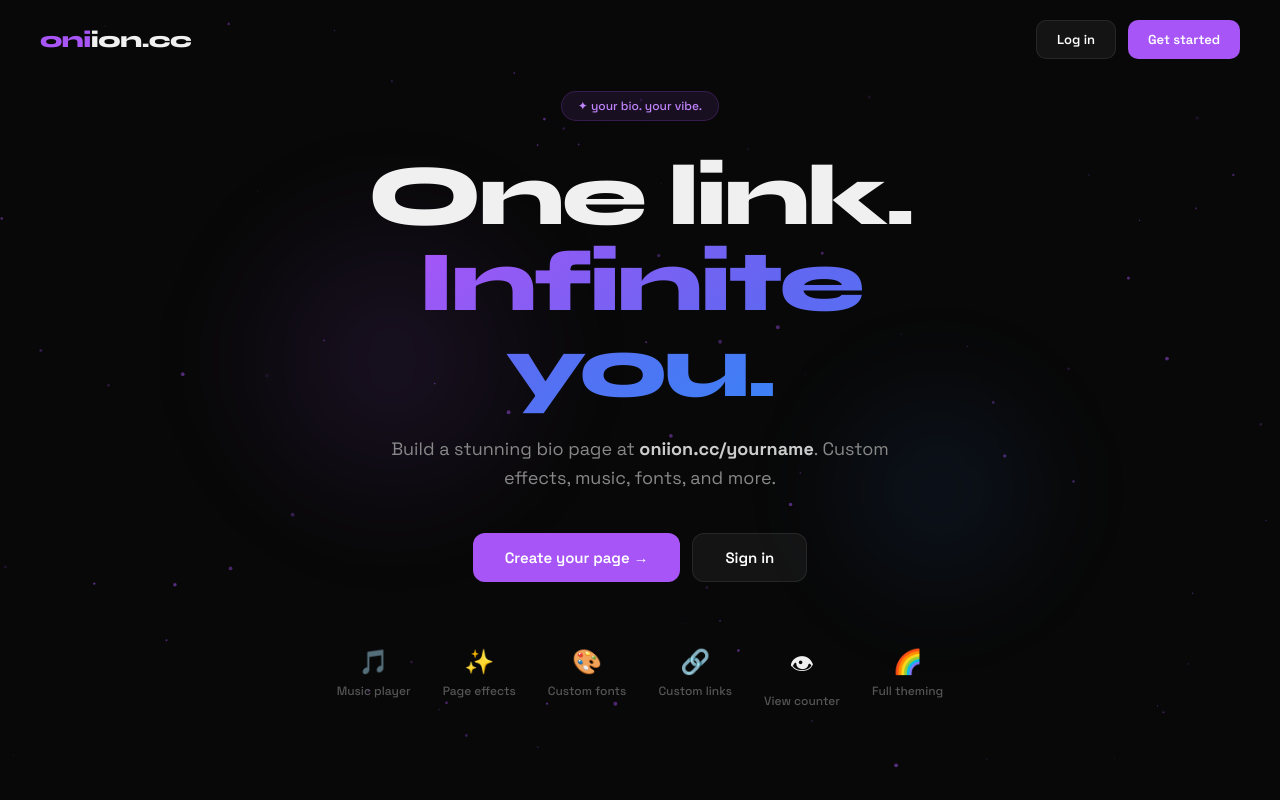
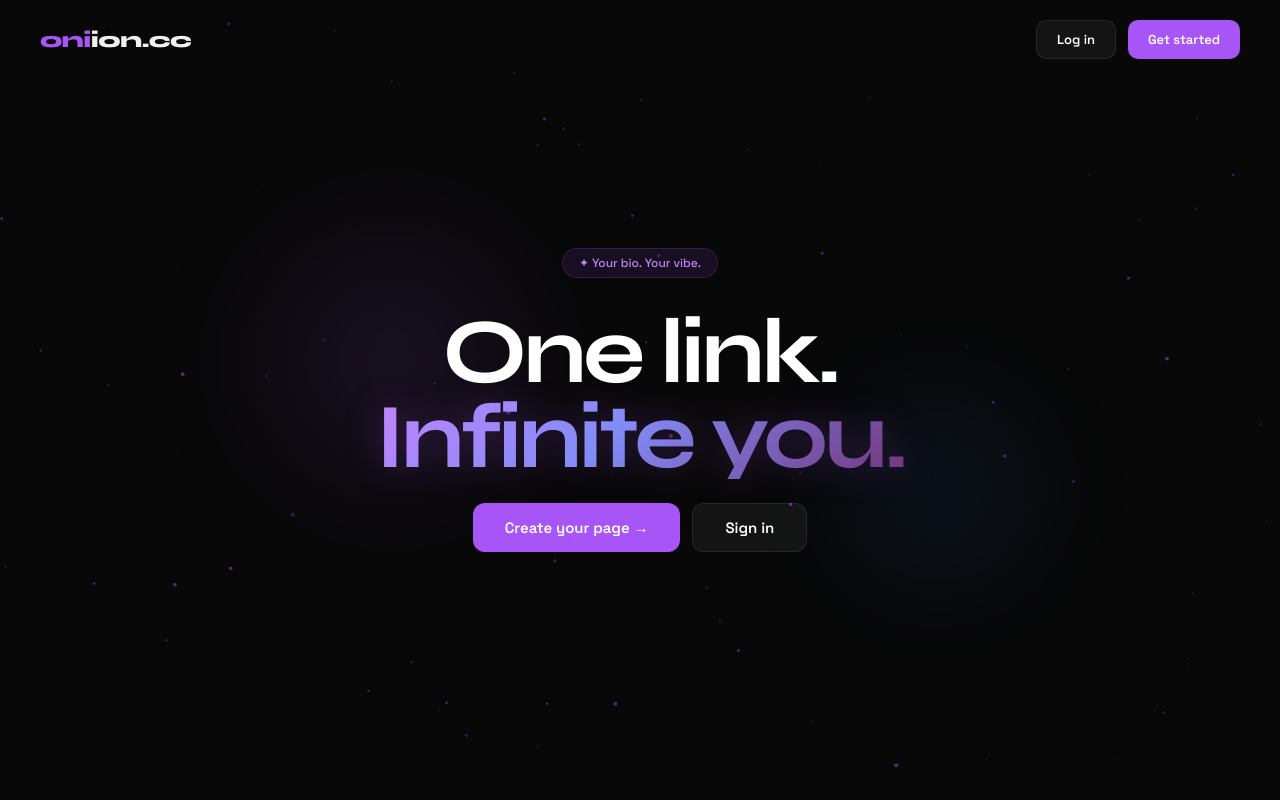
Before and after one commit to 900f/oniion, a Next.js app: page / in a window 1280 px wide. Built offline with nearby package versions, Linux system fonts and the light colour scheme; a web font is replaced by a local one.

Commit message:
Fixed lander

```diff
--- a/src/app/page.tsx
+++ b/src/app/page.tsx
@@ -93,19 +93,35 @@
 
       <main style={{ position: 'relative', zIndex: 10, textAlign: 'center', padding: '0 20px', maxWidth: 700, animation: 'fadeInUp 0.8s ease both' }}>
         <div style={{ display: 'inline-flex', alignItems: 'center', gap: 8, background: 'rgba(168,85,247,0.1)', border: '1px solid rgba(168,85,247,0.2)', borderRadius: 100, padding: '6px 16px', fontSize: 12, color: '#c084fc', marginBottom: 32, fontWeight: 500 }}>
-          ✦ your bio. your vibe.
+          ✦ Your bio. Your vibe.
         </div>
 
-        <h1 style={{ fontFamily: 'Syne, sans-serif', fontWeight: 800, fontSize: 'clamp(48px, 8vw, 86px)', lineHeight: 1, letterSpacing: '-3px', marginBottom: 24 }}>
-          One link.<br />
-          <span style={{ background: 'linear-gradient(135deg, #a855f7 0%, #6366f1 50%, #3b82f6 100%)', WebkitBackgroundClip: 'text', WebkitTextFillColor: 'transparent' }}>
+        <h1
+          style={{
+            fontFamily: "'Clash Display', 'General Sans', 'Syne', sans-serif",
+            fontWeight: 700,
+            fontSize: 'clamp(52px, 8vw, 92px)',
+            lineHeight: 0.92,
+            letterSpacing: '-4px',
+            marginBottom: 24,
+            color: '#fff',
+          }}
+        >
+          One link.
+          <br />
+          <span
+            style={{
+              background:
+                'linear-gradient(135deg, #c084fc 0%, #818cf8 45%, #74357c 100%)',
+              WebkitBackgroundClip: 'text',
+              WebkitTextFillColor: 'transparent',
+              display: 'inline-block',
+              filter: 'drop-shadow(0 0 18px rgba(168,85,247,0.25))',
+            }}
+          >
             Infinite you.
           </span>
         </h1>
-
-        <p style={{ fontSize: 18, color: '#888', lineHeight: 1.6, marginBottom: 40, maxWidth: 500, margin: '0 auto 40px' }}>
-          Build a stunning bio page at <strong style={{ color: '#ccc' }}>oniion.cc/yourname</strong>. Custom effects, music, fonts, and more.
-        </p>
 
         <div style={{ display: 'flex', gap: 12, justifyContent: 'center', flexWrap: 'wrap' }}>
           <Link href="/register" className="btn btn-primary" style={{ fontSize: 15, padding: '14px 32px', borderRadius: 12 }}>
@@ -115,22 +131,6 @@
             Sign in
           </Link>
         </div>
-
-        <div style={{ display: 'flex', gap: 32, justifyContent: 'center', marginTop: 64, flexWrap: 'wrap' }}>
-          {[
-            { icon: '🎵', label: 'Music player' },
-            { icon: '✨', label: 'Page effects' },
-            { icon: '🎨', label: 'Custom fonts' },
-            { icon: '🔗', label: 'Custom links' },
-            { icon: '👁', label: 'View counter' },
-            { icon: '🌈', label: 'Full theming' },
-          ].map(f => (
-            <div key={f.label} style={{ display: 'flex', flexDirection: 'column', alignItems: 'center', gap: 6 }}>
-              <span style={{ fontSize: 24 }}>{f.icon}</span>
-              <span style={{ fontSize: 12, color: '#555', fontWeight: 500 }}>{f.label}</span>
-            </div>
-          ))}
-        </div>
       </main>
     </div>
   );
```
Also changed, not shown: 1 other file (tests, documents, lock files or other folders).
